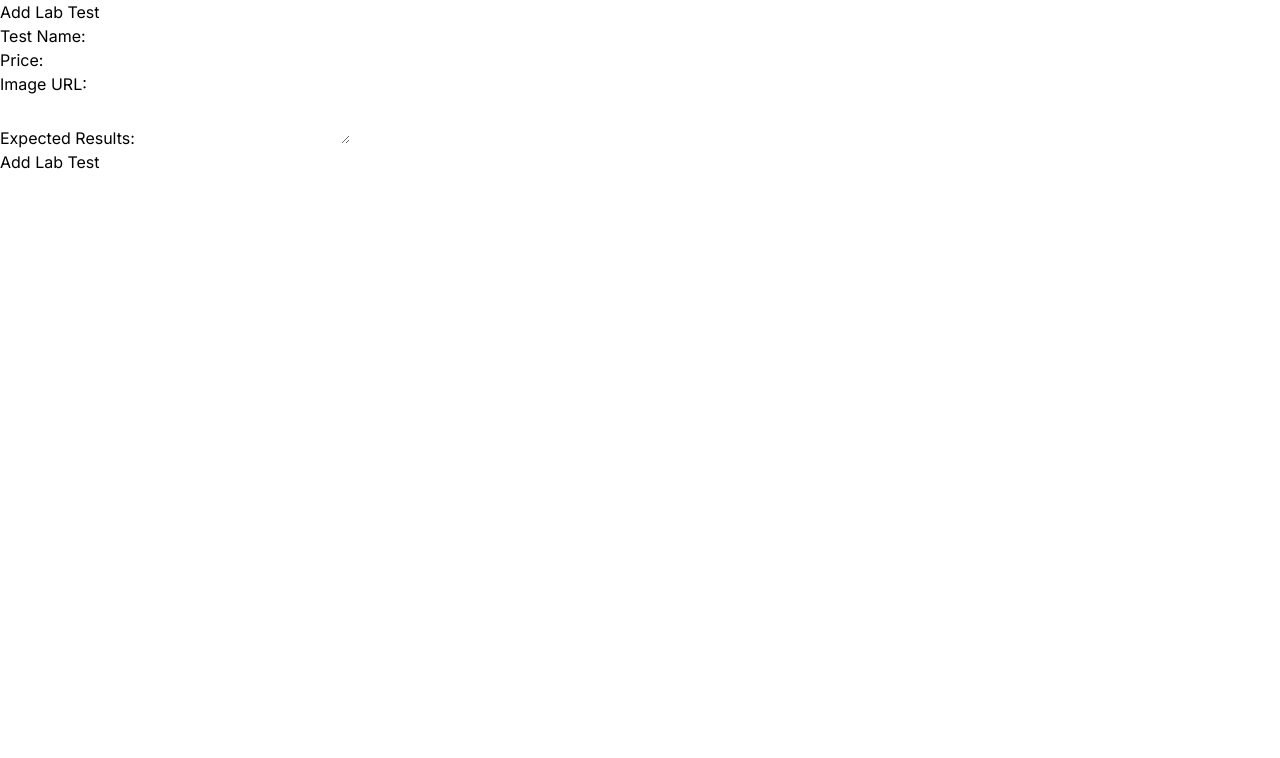
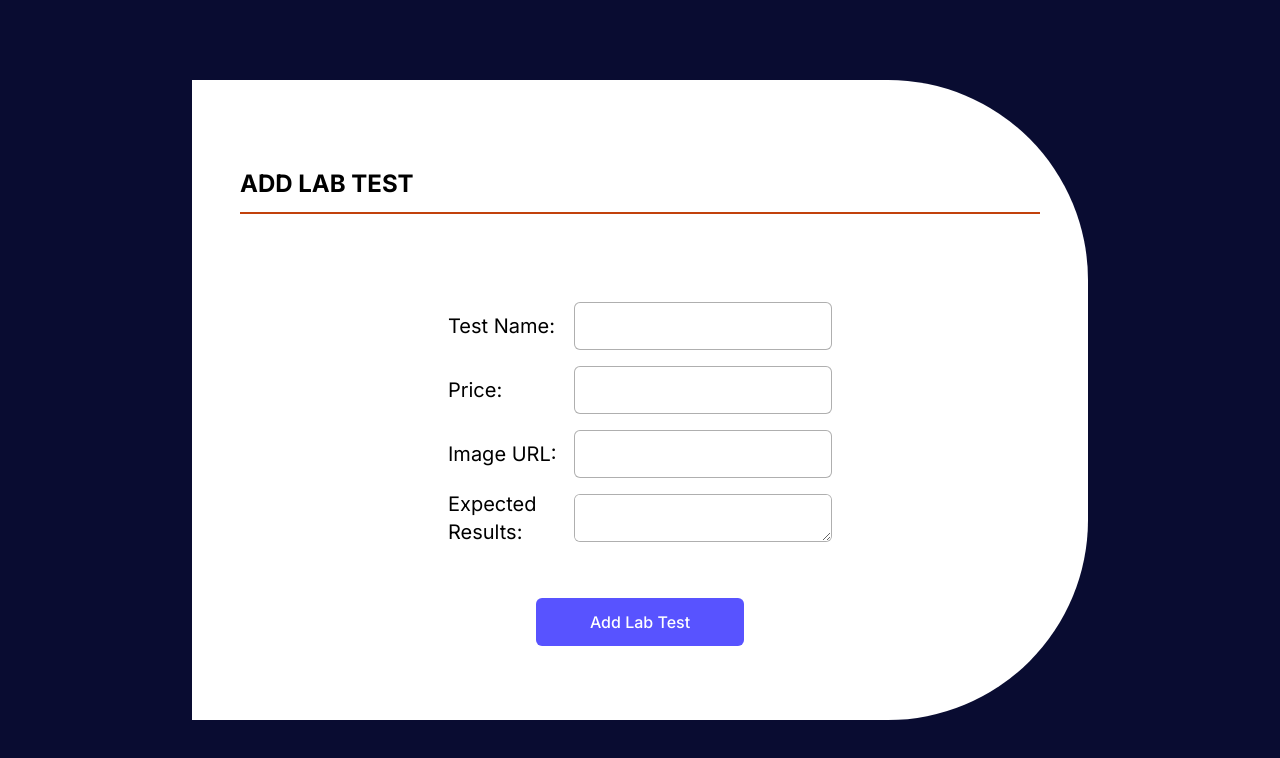
Before and after one commit to rishabhjha12-hub/manorma-med-nextjs, a Next.js app: page /addLab in a window 1280 px wide. Shown: the top 758 px of the page. Built offline with nearby package versions, Linux system fonts and the light colour scheme.

Commit message:
styled addLab Page

```diff
--- a/src/app/addAppointment/page.tsx
+++ b/src/app/addAppointment/page.tsx
@@ -60,10 +60,11 @@ const AppointmentForm = () => {
           className="m-5 flex flex-col items-center justify-center lg:m-20"
         >
           <div className="flex flex-col w-full items-center lg:flex-row lg:justify-end lg:h-12 lg:w-3/5 m-2">
-            <label className="font-normal text-lg lg:text-xl lg:w-2/5 mx-0 my-4">
+            <label for="name" className="font-normal text-lg lg:text-xl lg:w-2/5 mx-0 my-4">
               Patient Name:
             </label>
             <input
+              id="name"
               type="text"
               name="patientName"
               value={formData.patientName}
@@ -73,8 +74,9 @@ const AppointmentForm = () => {
           </div>
 
           <div className="flex flex-col w-full items-center lg:flex-row lg:justify-end lg:h-12 lg:w-3/5 m-2">
-            <label className="font-normal text-lg lg:text-xl lg:w-2/5 mx-0 my-4">Date:</label>
+            <label for="date" className="font-normal text-lg lg:text-xl lg:w-2/5 mx-0 my-4">Date:</label>
             <input
+              id="date"
               type="datetime-local"
               name="date"
               value={formData.date}
@@ -84,10 +86,11 @@ const AppointmentForm = () => {
           </div>
 
           <div className="flex flex-col w-full items-center lg:flex-row lg:justify-end lg:h-12 lg:w-3/5 m-2">
-            <label className="font-normal text-lg lg:text-xl lg:w-2/5 mx-0 my-4">
+            <label for="test-type" className="font-normal text-lg lg:text-xl lg:w-2/5 mx-0 my-4">
               Test Type:
             </label>
             <input
+              id="test-type"
               type="text"
               name="testType"
               value={formData.testType}
@@ -97,10 +100,11 @@ const AppointmentForm = () => {
           </div>
 
           <div className="flex flex-col w-full items-center lg:flex-row lg:justify-end lg:h-12 lg:w-3/5 m-2">
-            <label className="font-normal text-lg lg:text-xl lg:w-2/5 mx-0 my-4">
+            <label for="doctor-name" className="font-normal text-lg lg:text-xl lg:w-2/5 mx-0 my-4">
               Doctor Name:
             </label>
             <input
+              id="doctor-name"
               type="text"
               name="doctorName"
               value={formData.doctorName}
@@ -110,10 +114,11 @@ const AppointmentForm = () => {
           </div>
 
           <div className="flex flex-col w-full items-center lg:flex-row lg:justify-end lg:h-12 lg:w-3/5 m-2">
-            <label className="font-normal text-lg lg:text-xl lg:w-2/5 mx-0 my-4">
+            <label for="lab-name" className="font-normal text-lg lg:text-xl lg:w-2/5 mx-0 my-4">
               Lab Name:
             </label>
             <input
+              id="lab-name"
               type="text"
               name="labName"
               value={formData.labName}
--- a/src/app/addLab/page.tsx
+++ b/src/app/addLab/page.tsx
@@ -33,54 +33,75 @@ const LabTestForm = () => {
   };
 
   return (
-    <div>
-      <h2>Add Lab Test</h2>
-      <form onSubmit={handleSubmit}>
-        <label>
+    <div className='w-full h-[100vh] lg:bg-[#090c31] flex justify-center items-center'>
+      <main className="bg-white w-full h-full lg:h-[40rem] lg:w-[70%] p-12 lg:rounded-tl-none lg:rounded-tr-[200px] lg:rounded-br-[200px] lg:rounded-bl-none">
+      <h2 className="flex uppercase justify-center font-bold text-xl pt-10 pb-3 border-b-2 border-b-orange-700 lg:text-2xl lg:justify-start">Add Lab Test</h2>
+      <form onSubmit={handleSubmit}
+      className="m-5 flex flex-col items-center justify-center lg:m-20">
+
+        <div className="flex flex-col w-full items-center lg:flex-row lg:justify-end lg:h-12 lg:w-3/5 m-2">
+        <label for="test-name" className="font-normal text-lg lg:text-xl lg:w-2/5 mx-0 my-4">
           Test Name:
+        </label>
           <input
+            id='test-name'
             type="text"
             name="testName"
             value={formData.testName}
             onChange={handleChange}
             required
+            className="self-stretch p-1  rounded-md border border-solid lg:w-4/5 lg:p-4 border-[rgba(123,123,123,0.6)] outline-none"
           />
+        </div>
+
+        <div className="flex flex-col w-full items-center lg:flex-row lg:justify-end lg:h-12 lg:w-3/5 m-2">
+        <label for="price" className="font-normal text-lg lg:text-xl lg:w-2/5 mx-0 my-4">
+          Price:
         </label>
-        <br />
-        <label>
-          Price:
           <input
+            id='price'
             type="number"
             name="price"
             value={formData.price}
             onChange={handleChange}
             required
+            className="self-stretch p-1  rounded-md border border-solid lg:w-4/5 lg:p-4 border-[rgba(123,123,123,0.6)] outline-none"
           />
+        </div>
+
+         <div className="flex flex-col w-full items-center lg:flex-row lg:justify-end lg:h-12 lg:w-3/5 m-2">
+         <label for="img-url" className="font-normal text-lg lg:text-xl lg:w-2/5 mx-0 my-4">
+          Image URL:
         </label>
-        <br />
-        <label>
-          Image URL:
           <input
+            id='img-url'
             type="text"
             name="image"
             value={formData.image}
             onChange={handleChange}
             required
+            className="self-stretch p-1  rounded-md border border-solid lg:w-4/5 lg:p-4 border-[rgba(123,123,123,0.6)] outline-none"
           />
+         </div>
+
+        <div className="flex flex-col w-full items-center lg:flex-row lg:justify-end lg:h-12 lg:w-3/5 m-2">
+        <label for="result" className="font-normal text-lg lg:text-xl lg:w-2/5 mx-0 my-4">
+          Expected Results:
         </label>
-        <br />
-        <label>
-          Expected Results:
           <textarea
+            id='result'
             name="expectedResults"
             value={formData.expectedResults}
             onChange={handleChange}
             required
+            className="self-stretch p-1  rounded-md border border-solid lg:w-4/5 lg:p-4 border-[rgba(123,123,123,0.6)] outline-none"
           />
-        </label>
-        <br />
-        <button type="submit">Add Lab Test</button>
+        </div>
+
+        <button type="submit" className="mx-0 my-12 p-3 border-none rounded-md bg-[#5853ff] text-white w-52 font-medium text-base cursor-pointer hover:opacity-90">Add Lab Test</button>
       </form>
+      </main>
+
     </div>
   );
 };
```
